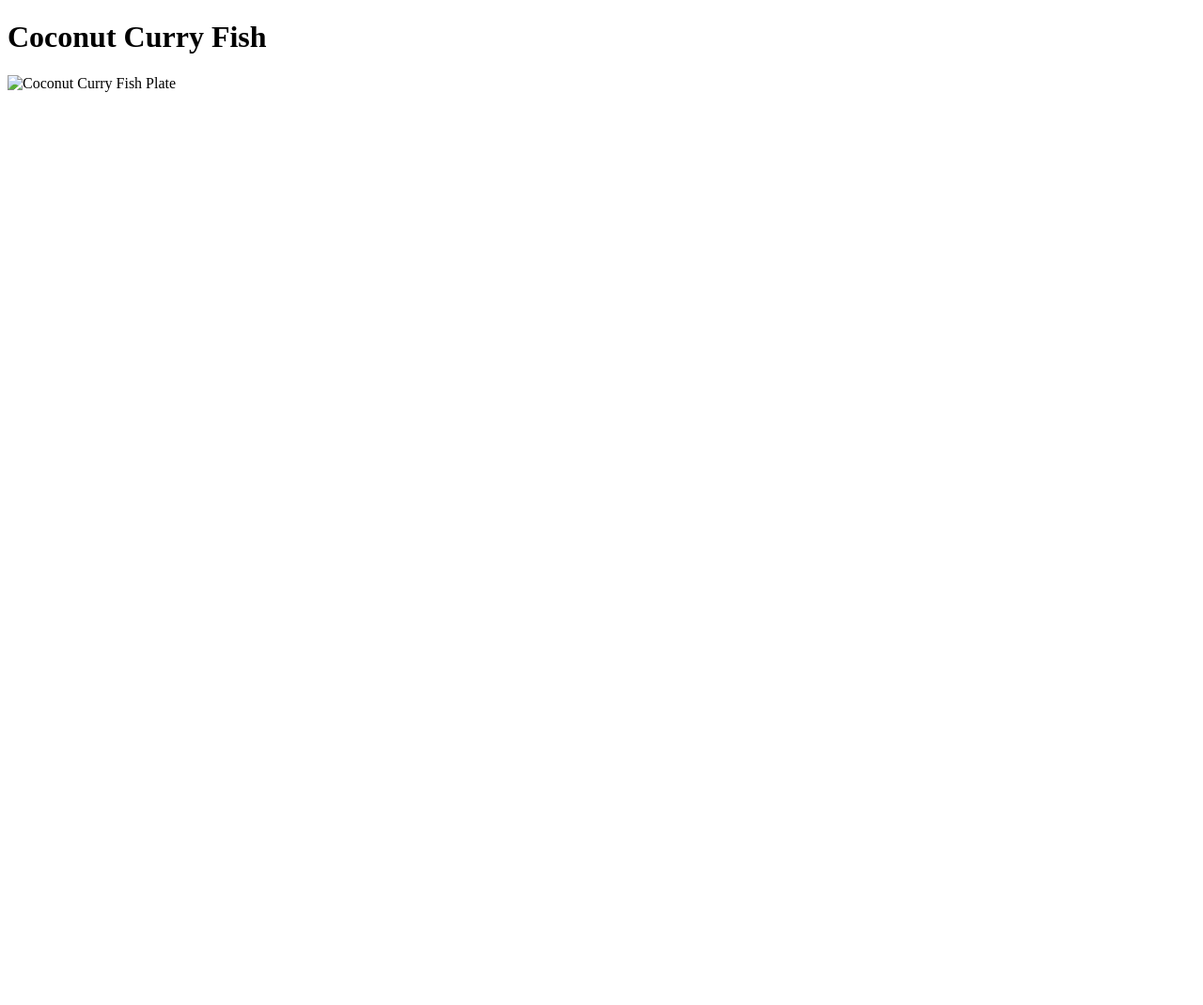
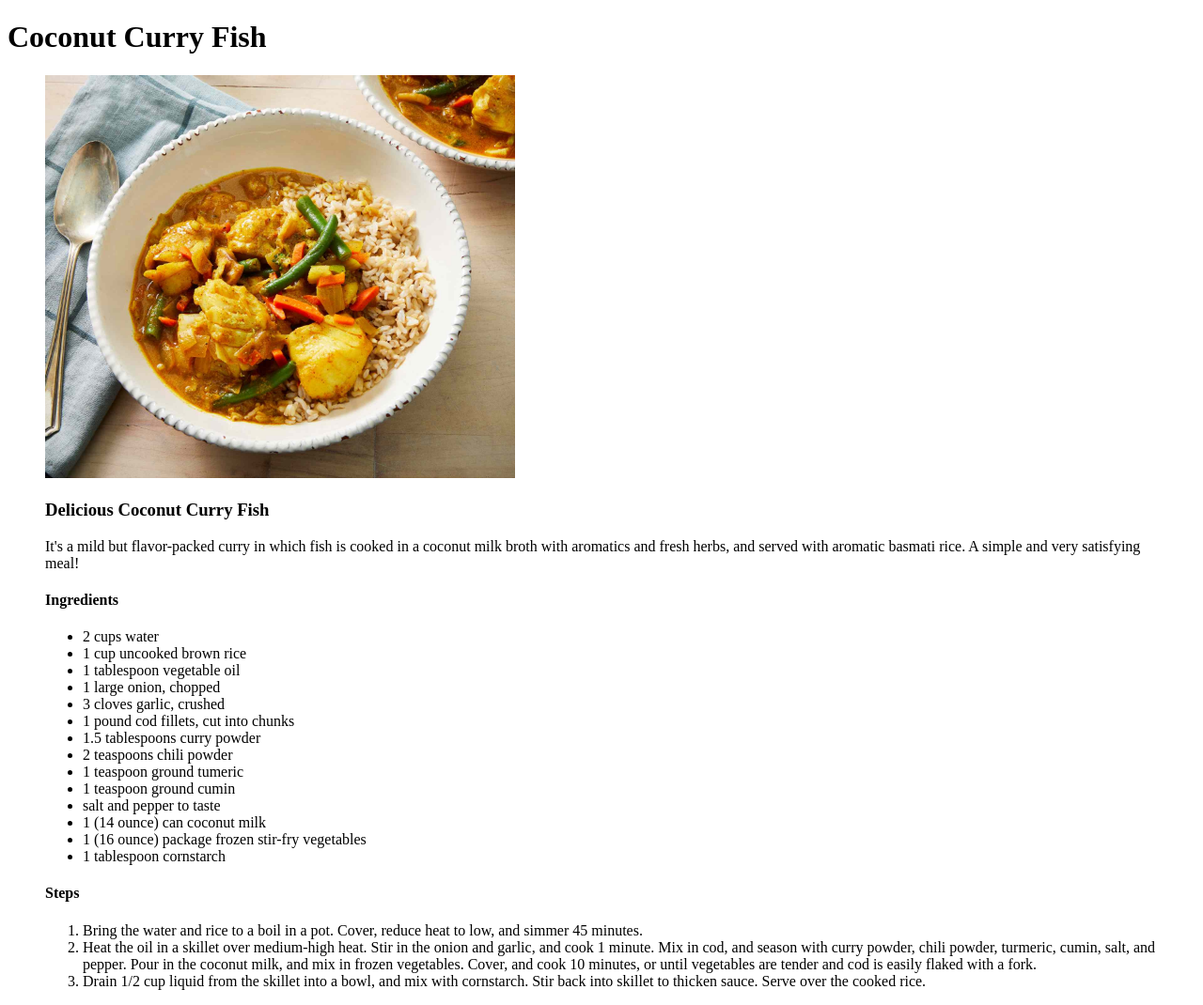
Before and after one commit to albertomeza26/odin-recipes, a plain HTML site: page odin-recipes/recipes/cococurryfish.html in a window 1280 px wide. Shown: the whole page at 94% size. Before the commit the page ends 800 px from the top, so only its background shows below. Drawn offline with Linux system fonts and the light colour scheme.

Commit message:
recipes/cococurryfish.html

```diff
--- a/odin-recipes/recipes/cococurryfish.html
+++ b/odin-recipes/recipes/cococurryfish.html
@@ -1,11 +1,45 @@
 <!DOCTYPE html>
 <html lang="en">
-    <head><meta charset="utf-8">
+  <head>
+    <meta charset="utf-8" />
     <title>Coconut Curry Fish</title>
-    </head>
-    <body>
-        <h1>Coconut Curry Fish</h1>
-        <img src="images/cococurryfish.jpg" alt="Coconut Curry Fish Plate">
-    </body>
-
+  </head>
+  <body>
+    <h1>Coconut Curry Fish</h1>
+    <figure>
+      <img
+        src="/images/cococurryfish.jpg"
+        alt="Coconut Curry Fish Plate"
+        width="500"
+      />
+      <h3>Delicious Coconut Curry Fish</h3>
+    <p>
+      It's a mild but flavor-packed curry in which fish is cooked in a coconut
+      milk broth with aromatics and fresh herbs, and served with aromatic
+      basmati rice. A simple and very satisfying meal!
+    </p>
+    <h4>Ingredients</h4>
+    <ul>
+      <li>2 cups water</li>
+      <li>1 cup uncooked brown rice</li>
+      <li>1 tablespoon vegetable oil</li>
+      <li>1 large onion, chopped</li>
+      <li>3 cloves garlic, crushed</li>
+      <li>1 pound cod fillets, cut into chunks</li>
+      <li>1.5 tablespoons curry powder</li>
+      <li>2 teaspoons chili powder</li>
+      <li>1 teaspoon ground tumeric</li>
+      <li>1 teaspoon ground cumin</li>
+      <li>salt and pepper to taste</li>
+      <li>1 (14 ounce) can coconut milk</li>
+      <li>1 (16 ounce) package frozen stir-fry vegetables</li>
+      <li>1 tablespoon cornstarch</li>
+    </ul>
+    <h4>Steps</h4>
+    <ol>
+        <li>Bring the water and rice to a boil in a pot. Cover, reduce heat to low, and simmer 45 minutes.</li>
+        <li>Heat the oil in a skillet over medium-high heat. Stir in the onion and garlic, and cook 1 minute. Mix in cod, and season with curry powder, chili powder, turmeric, cumin, salt, and pepper. Pour in the coconut milk, and mix in frozen vegetables. Cover, and cook 10 minutes, or until vegetables are tender and cod is easily flaked with a fork.</li>
+        <li>Drain 1/2 cup liquid from the skillet into a bowl, and mix with cornstarch. Stir back into skillet to thicken sauce. Serve over the cooked rice.</li>
+    </ol>
+  </body>
 </html>
```
